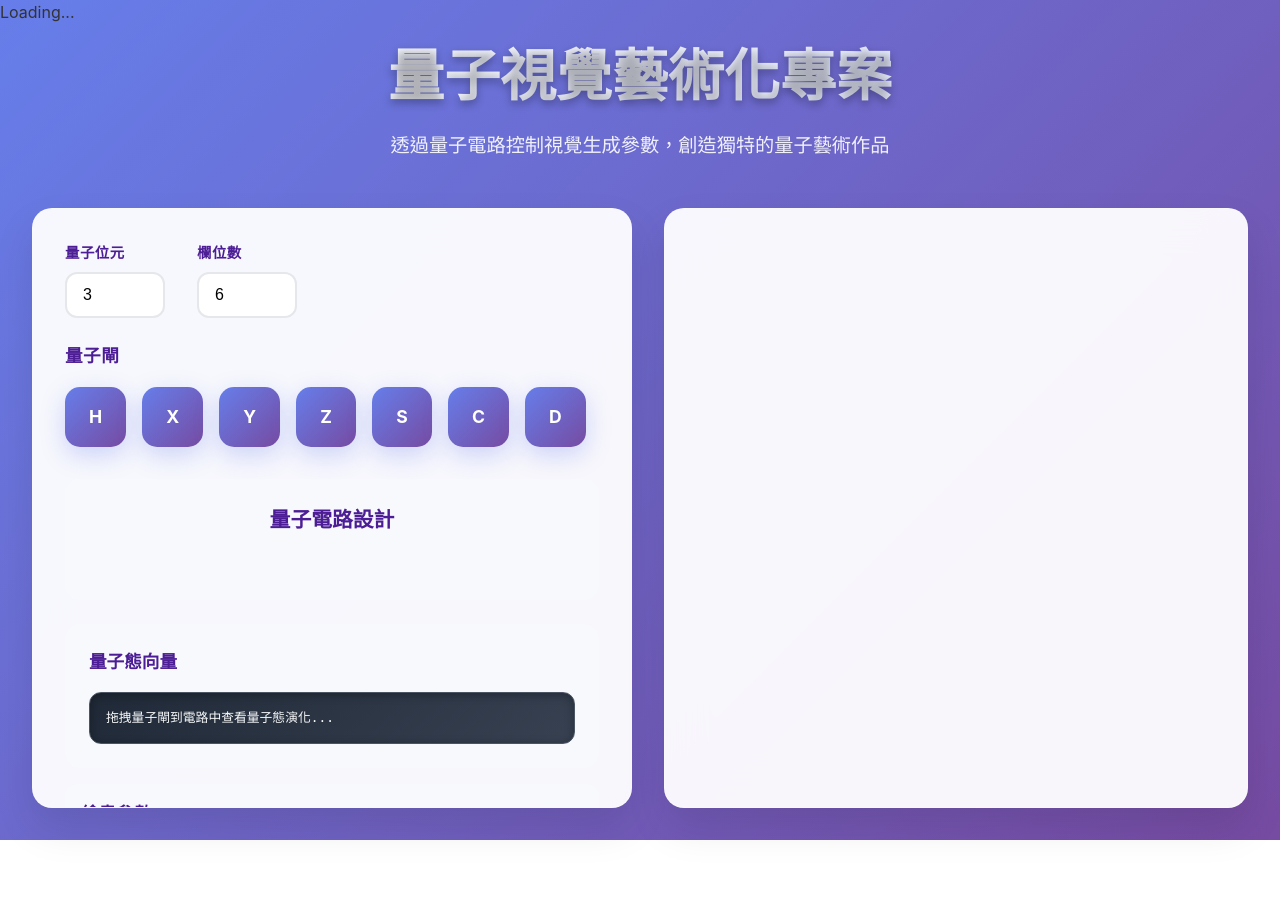
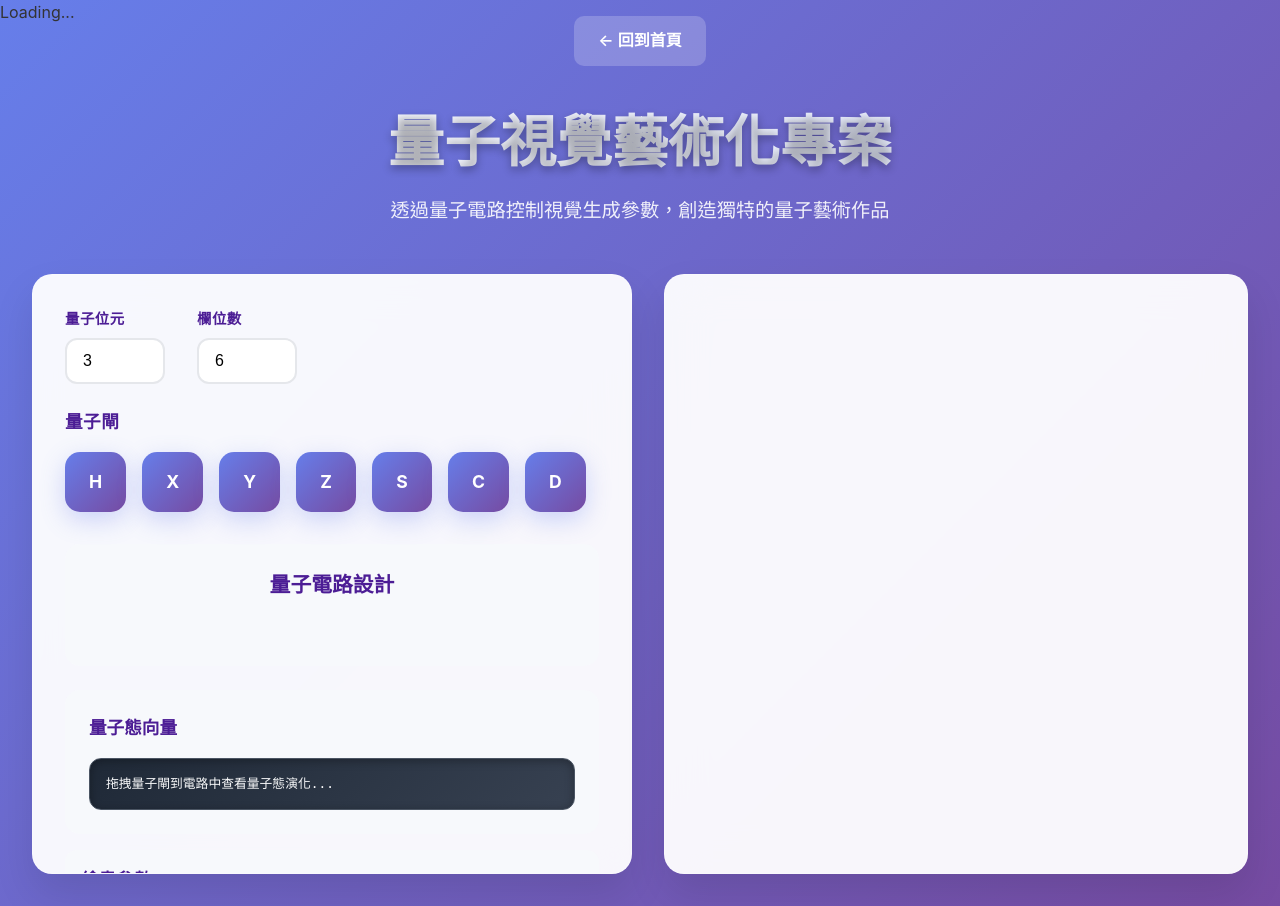
Before and after one commit to 0x6r1an0y/quartum, a plain HTML site: page render_algo/verybbpaint.html in a window 1280 px wide. Before the commit the page ends 840 px from the top, so only its background shows below. Drawn offline with nearby package versions, Linux system fonts and the light colour scheme.

Commit message:
新增導航欄和連結樣式，提升用戶界面友好性

```diff
--- a/render_algo/verybbpaint.html
+++ b/render_algo/verybbpaint.html
@@ -21,6 +21,27 @@
             line-height: 1.6;
             display: flex;
             flex-direction: column;
+        }
+
+        .navigation {
+            text-align: center;
+            padding: 1rem 2rem 0;
+        }
+
+        .nav-link {
+            display: inline-block;
+            padding: 0.75rem 1.5rem;
+            background: rgba(255, 255, 255, 0.2);
+            color: white;
+            text-decoration: none;
+            border-radius: 10px;
+            transition: all 0.3s ease;
+            font-weight: 600;
+        }
+
+        .nav-link:hover {
+            background: rgba(255, 255, 255, 0.3);
+            transform: translateY(-2px);
         }
 
         .header {
@@ -350,6 +371,10 @@
     </style>
 </head>
 <body>
+    <div class="navigation fade-in">
+        <a href="index.html" class="nav-link">← 回到首頁</a>
+    </div>
+
     <div class="header fade-in">
         <h1>量子視覺藝術化專案</h1>
         <p>透過量子電路控制視覺生成參數，創造獨特的量子藝術作品</p>
```
